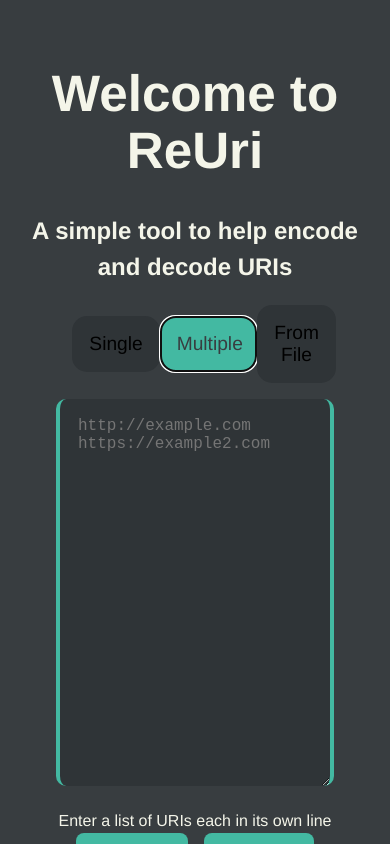
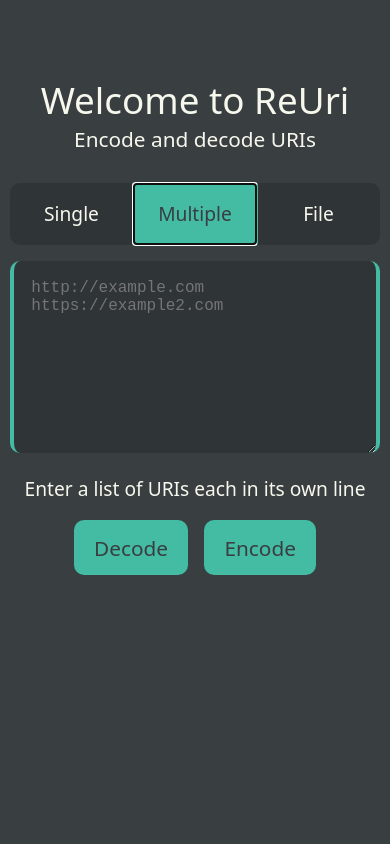
Before and after one commit to keystroke3/ReURI, a Vue app: page / in a window 390 px wide. Both pictures are taken after a click on the button "Multiple". Shown: the top 844 px of the page. Built offline with nearby package versions, Linux system fonts and the light colour scheme.

Commit message:
Refine inputs and make them responsive

```diff
--- a/src/App.vue
+++ b/src/App.vue
@@ -10,71 +10,104 @@ function uriEncode() {
 </script>
 
 <template>
+  <div class="content">
     <h1>Welcome to ReUri</h1>
-  <h2>A simple tool to help encode and decode URIs</h2>
+    <h2>Encode and decode URIs</h2>
     <div class="tabs">
-    <!-- <div class="tab single" :class="{ 'active-tab': !multi }">
-      <label for="single-url" class="tab-label">Single URI</label>
-      <input @click="multi = false" class="tab-input" type="radio" name="change-tab" id="single-url" checked />
-    </div> -->
-    <!-- <div class="tab multi" :class="{ 'active-tab': multi }">
-      <label for="multi-url" class="tab-label" :class="{ 'active-tab': multi }">Multiple URIs</label>
-      <input @click="multi = true" class="tab-input" type="radio" name="change-tab" id="multi-url">
-    </div> -->
-
       <button @click="tab = 'URI'" class="tab single" :class="{ 'active-tab': tab === 'URI' }">Single</button>
       <button @click="tab = 'URIs'" class="tab multi" :class="{ 'active-tab': tab === 'URIs' }">Multiple</button>
-    <button @click="tab = 'File'" class="tab multi" :class="{ 'active-tab': tab === 'File' }">From File</button>
+      <button @click="tab = 'File'" class="tab file" :class="{ 'active-tab': tab === 'File' }">File</button>
     </div>
     <input v-show="tab === 'URI'" type="text" class="uri-input single-url-input" placeholder="http://example.com">
     <form v-show="tab === 'URIs'" class="input-form" @submit.prevent="uriDecode">
       <textarea class="uri-input" type="url" name="uris" id="uris" placeholder="http://example.com
 https://example2.com"></textarea>
-    <label for="uris">Enter a list of URIs each in its own line</label>
+      <label class="multi-label" for="uris">Enter a list of URIs each in its own line</label>
+    </form>
+    <FileInput v-show="tab === 'File'" />
     <div class="form-btns">
-      <button type="submit" @click.prevent="uriEncode" id="encode-btn">Decode</button>
-      <button type="submit" @click.prevent="uriDecode" id="decode-btn">Encode</button>
+      <button v-show="tab !== 'URI'" type="submit" @click.prevent="uriEncode" id="encode-btn">Decode</button>
+      <button v-show="tab !== 'URI'" type="submit" @click.prevent="uriDecode" id="decode-btn">Encode</button>
     </div>
-  </form>
-  <FileInput />
+  </div>
 </template>
 
 <style scoped>
+.content {
+  width: min(95vw, 70rem);
+  margin: 0 auto;
+  text-align: center;
+}
+
 .tabs {
   display: flex;
-  width: 62.9vw;
-  margin: auto;
+  width: inherit;
   margin-bottom: 1rem;
 }
 
 .tab {
-  width: 25vw;
+  flex-basis: 100%;
   text-align: center;
   padding: 1rem;
   font-size: 1.2rem;
-  border-radius: 15px;
+  border-radius: 0;
+  border-bottom: 2px solid transparent;
   background-color: var(--color-element-bg);
-  margin: auto;
+  color: var(--color-fg);
+}
+
+.tab:first-child {
+  border-radius: 10px 0 0 10px;
+  border-right: 1px solid var(--color-green);
+}
+
+.tab:last-child {
+  border-radius: 0 10px 10px 0;
+  border-left: 1px solid var(--color-green);
 }
 
 .active-tab {
   background-color: var(--color-green);
   color: var(--color-bg);
+  border-bottom: 2px solid var(--color-green);
 }
 
 .tab-input {
   display: none;
 }
 
+.form-btns {
+  display: flex;
+  gap: 1rem;
+  flex-wrap: wrap;
+  margin-top: 1rem;
+  place-content: center;
+}
+
+.multi-label {
+  font-size: 1.2rem;
+}
 
 h1 {
-  font-size: 3.2em;
+  font-size: clamp(2.3rem, 4.5vw, 4rem);
   line-height: 1.1;
+  margin-block: 5rem 0.5rem;
+}
+
+h2 {
+  font-size: clamp(1.3rem, 1.9vw, 2.1rem);
+  line-height: 1.1;
+  margin-block: 0 2rem
 }
 
 label {
   display: block;
 }
+
+form {
+  width: inherit;
+}
+
 
 .uri-input {
   border: 4px solid var(--color-green);
@@ -82,29 +115,34 @@ label {
   border-top: 0;
   border-radius: 10px;
   background-color: var(--color-element-bg);
+  color: var(--color-fg);
   font-family: monospace;
   font-size: 1.0rem;
   padding: 1.1rem;
   outline: transparent;
-  width: 60vw;
-  height: 22rem;
-  overflow-y: scroll;
+  width: inherit;
+  height: 12rem;
+  overflow-y: auto;
   margin-bottom: 1rem;
+
 }
 
+
 .single-url-input {
-  height: 2rem;
+  margin-top: 5%;
+  height: 4rem;
   text-align: center;
 }
 
 button {
-  border-radius: 8px;
+  border-radius: 10px;
   border: 1px solid transparent;
   padding: 0.6em 1.2rem;
   font-size: 1.3rem;
   font-weight: 500;
   font-family: inherit;
   background-color: var(--color-green);
+  color: var(--color-bg);
   cursor: pointer;
   transition: border-color 0.25s;
 }
@@ -117,12 +155,4 @@ button:focus,
 button:focus-visible {
   outline: 4px auto -webkit-focus-ring-color;
 }
-
-.form-btns {
-  display: flex;
-  gap: 1rem;
-  flex-wrap: wrap;
-  margin: auto;
-  place-content: center;
-}
 </style>
--- a/src/components/FileInput.vue
+++ b/src/components/FileInput.vue
@@ -4,12 +4,14 @@
             <div @dragenter.prevent="toggleActive" @dragleave.prevent="toggleActive" @dragover.prevent
                 @drop.prevent="handleDrop" class="dropzone"
                 :class="{ 'active-dropzone': active, 'file-selected': file.fileName }">
-                <span>Drag and Drop</span>
-                <span>Or</span>
+                <span name="Selected File" class="file-name" v-show="file.fileName">{{ file.fileName }}</span>
+                <span name="Select File" v-show="!file.fileName">Drag and Drop</span>
+                <span v-show="!file.fileName">Or</span>
                 <label class="file-chooser" for="selectFile">{{ chooserLabel() }}</label>
-                <input type="file" name="Upload" id="selectFile" @change="handleChange">
+                <input type="file" accept="text/*" name="Upload" id="selectFile" @change="handleChange">
             </div>
         </form>
+
     </div>
 </template>
 
@@ -81,6 +83,12 @@ function handleDrop(e: DragEvent) {
     cursor: pointer;
 }
 
+.file-name {
+    width: min(60vw, 40rem);
+    padding: 1rem;
+    overflow-x: auto;
+}
+
 label {
     font-size: 1.2rem;
 }
--- a/src/style.css
+++ b/src/style.css
@@ -1,12 +1,13 @@
 :root {
-	--color-bg: #383d40;
-	--color-fg: #f4f5e9;
-	--color-blue: #3e87c3;
-	--color-green: #43b9a2;
-	--color-red: #e74e36;
-	--color-text: #f4f5e9;
+	--color-bg: hsl(203, 7%, 24%);
+	--color-fg: hsl(65, 43%, 95%);
+	--color-blue: hsl(207, 54%, 51%);
+	--color-green: hsl(168, 47%, 50%);
+	--color-red: hsl(8, 80%, 56%);
+	--color-text: hsl(65, 43%, 95%);
 	--color-element-bg: hsl(203, 7%, 20%);
-	font-family: Poppins system-ui, Avenir, Helvetica, Arial, sans-serif;
+
+	font-family: system-ui, Avenir, Helvetica, Arial, sans-serif;
 	line-height: 1.5;
 	font-weight: 400;
 	color-scheme: light dark;
@@ -18,11 +19,19 @@
 	-moz-osx-font-smoothing: grayscale;
 	-webkit-text-size-adjust: 100%;
 }
-/* *,
+*,
 *::before,
 *::after {
-	outline: 1px, solid red;
-} */
+	box-sizing: border-box;
+	margin: 0;
+	padding: 0;
+	font-weight: normal;
+	/* outline: 1px solid red; */
+}
+*:focus {
+	outline: transparent;
+	-webkit-tap-highlight-color: transparent;
+}
 a {
 	font-weight: 500;
 	color: #646cff;
@@ -30,16 +39,10 @@ a {
 }
 body {
 	margin: 0;
-	display: flex;
-	min-width: 320px;
 	min-height: 100vh;
 }
-
 #app {
-	max-width: 1280px;
-	margin: 0 auto;
-	padding: 2rem;
-	text-align: center;
+	width: 1280;
 }
 
 /* @media (prefers-color-scheme: light) {
```
Also changed, not shown: src/components/FileArea.vue (deleted, +0 -105 lines). Lines whose indentation alone changed are shown as unchanged.
